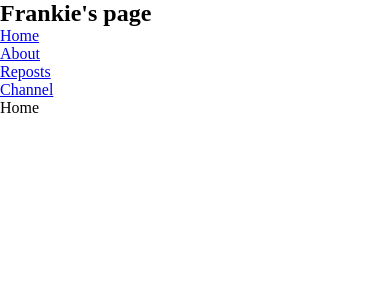
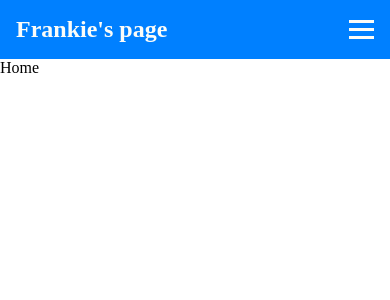
Before and after one commit to Cristinakamuthu/Frankie-s-day, a React (Create React App) app: page / in a window 390 px wide. Shown: the top 300 px of the page. Built offline with nearby package versions, Linux system fonts and the light colour scheme.

Commit message:
completed the navbar styling

```diff
--- a/src/index.css
+++ b/src/index.css
@@ -4,3 +4,67 @@
   box-sizing: border-box;
   overflow-x: hidden;
 }
+.navbar {
+  background-color: #0080ff;
+  color:#FBFCF8;
+  padding: 1rem;
+}
+.nav-header {
+  display: flex;
+  justify-content: space-between;
+  align-items: center;
+}
+.logo {
+  font-size: 1.5rem;
+  font-weight: bold;
+}
+.hamburger {
+  display: none;
+  flex-direction: column;
+  cursor: pointer;
+  gap: 5px;
+
+}
+.hamburger span {
+  width: 25px;
+  height: 3px;
+  background:#FBFCF8;
+  transition: 0.3s ;
+
+}
+.hamburger.open span:nth-child(1) {
+  transform: rotate(45deg) translateY(8px);
+}
+.hamburger.open span:nth-child(2) {
+  opacity: 0;
+}
+.hamburger.open span:nth-child(3) {
+  transform: rotate(-45deg) translateY(-8px);
+}
+.nav-links
+ {
+
+  list-style: none;
+  display: flex;
+  gap: 1.5rem;
+
+ }
+.nav-links li a {
+  text-decoration: none;
+  color: white;
+}
+@media screen and (max-width: 768px) {
+  .hamburger {
+    display: flex;
+  }
+
+  .nav-links {
+    display: none;
+    flex-direction: column;
+    margin-top: 1rem;
+  }
+
+  .nav-links.active {
+    display: flex;
+  }
+}
```
